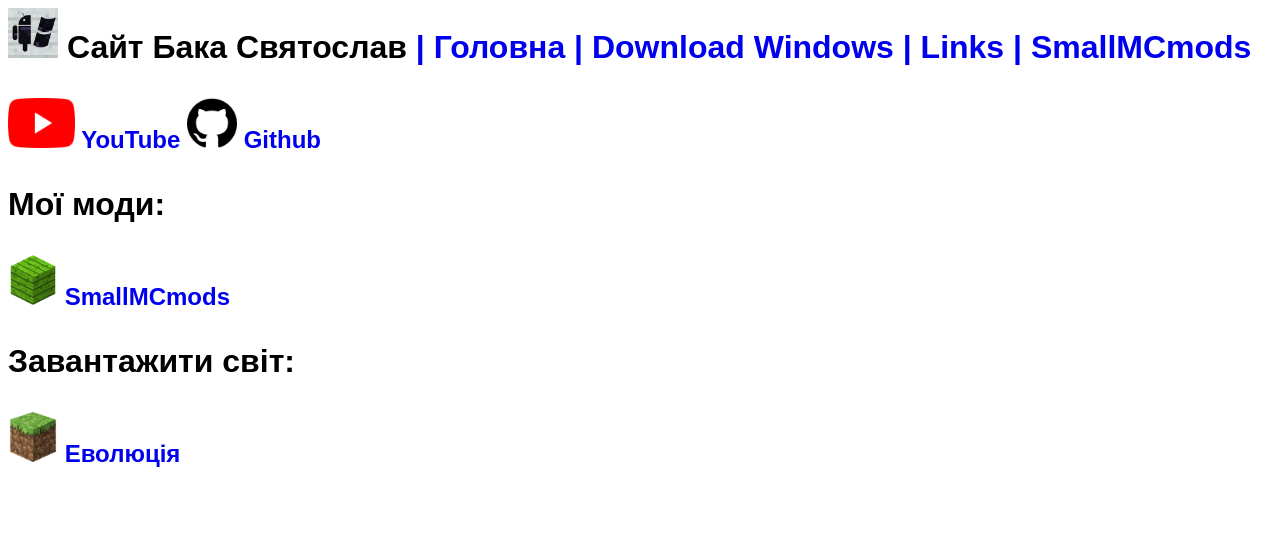
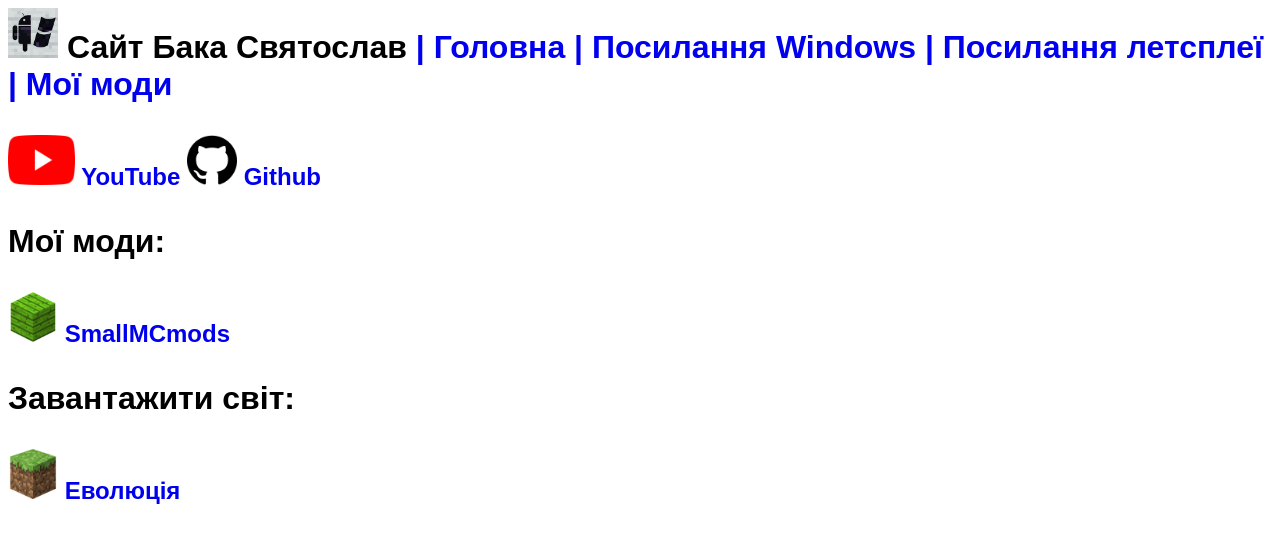
Before and after one commit to SvyatikBak/svyatikbak.github.io, a plain HTML site: page index.html in a window 1280 px wide. Drawn offline with Linux system fonts and the light colour scheme.

Commit message:
Update index.html

```diff
--- a/index.html
+++ b/index.html
@@ -1,4 +1,4 @@
-<h1><p style="font-family:sans-serif"><img src="assets/logo.jpg" width="50" height="50"> Сайт Бака Святослав <a href="index.html" style="text-decoration:none"> | Головна <a href="windowsdl.html" style="text-decoration:none"> | Download Windows <a href="links.html" style="text-decoration:none"> | Links <a href="SBMF.html" style="text-decoration:none"> | SmallMCmods</p><h1></h1></p><h1></h1>
+<h1><p style="font-family:sans-serif"><img src="assets/logo.jpg" width="50" height="50"> Сайт Бака Святослав <a href="index.html" style="text-decoration:none"> | Головна <a href="windowsdl.html" style="text-decoration:none"> | Посилання Windows <a href="links.html" style="text-decoration:none"> | Посилання летсплеї <a href="SBMF.html" style="text-decoration:none"> | Мої моди</p><h1></h1></p><h1></h1>
     <title>Сайт Бака Святослав</title>
     <link rel="icon" href="assets/logo.jpg">
     <h2>
```
